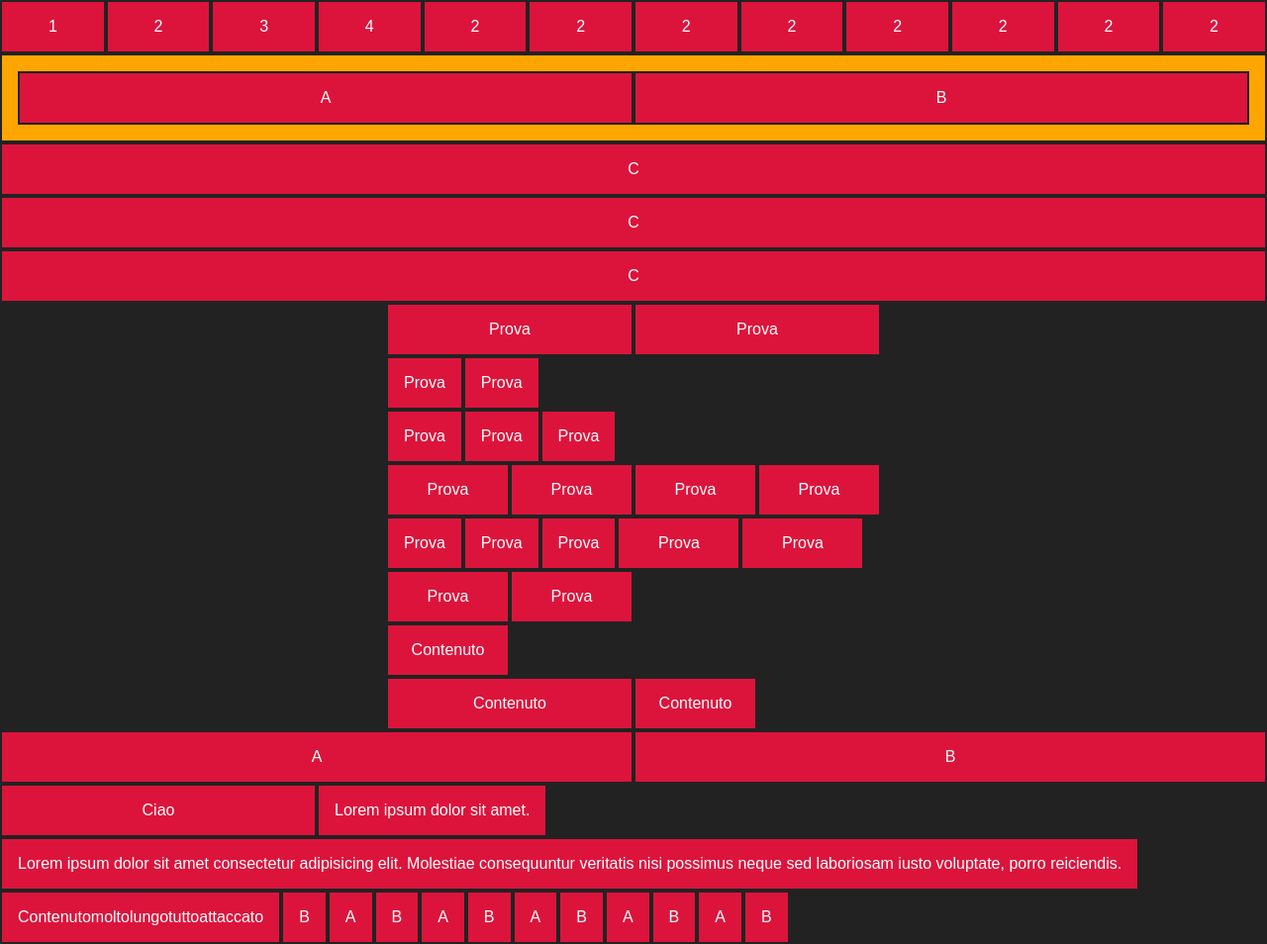
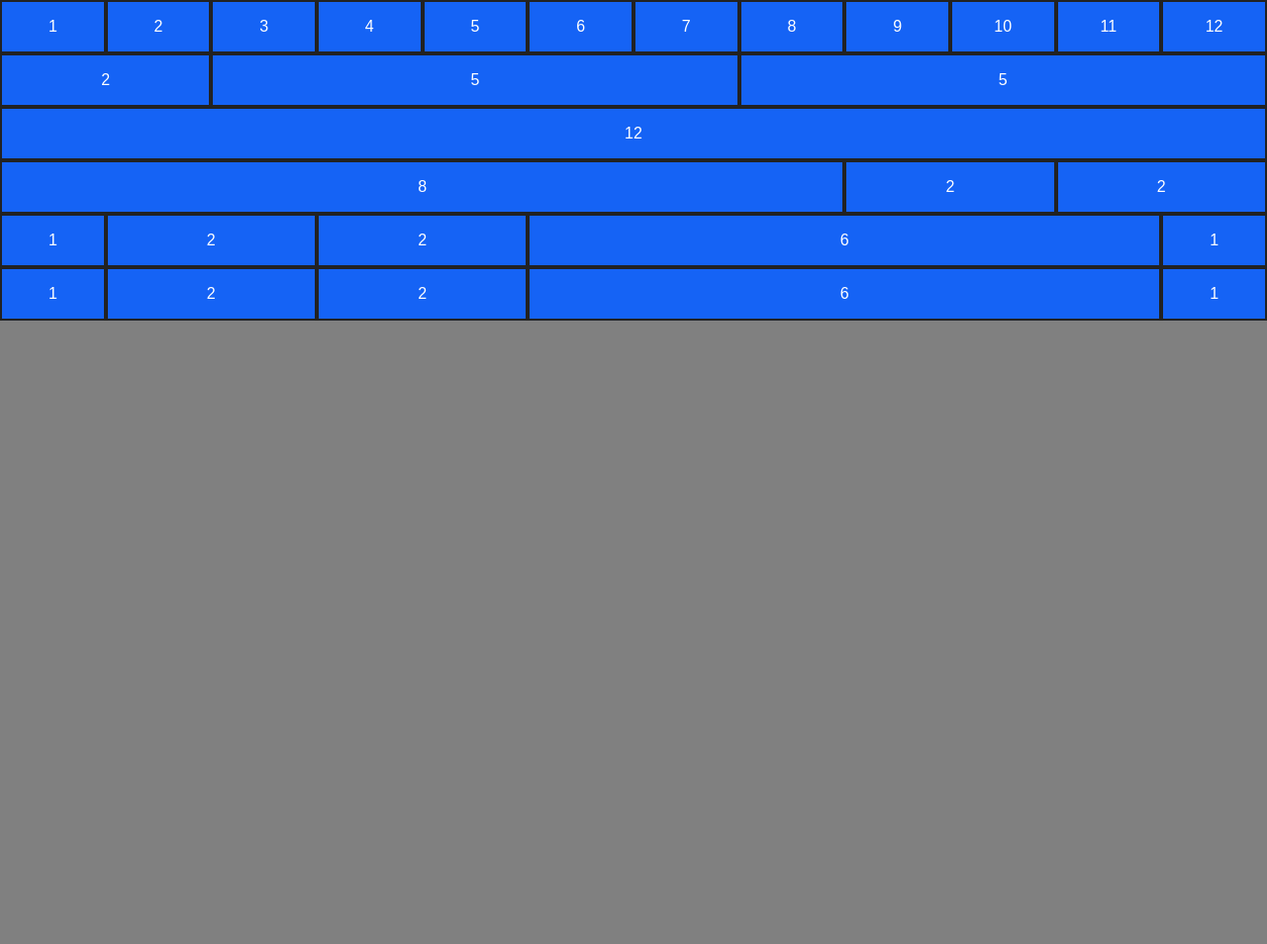
Before and after one commit to FilippoBonanno/html-css-12bool, a plain HTML site: page index.html in a window 1280 px wide. Shown: the whole page at 99% size. After the commit the page ends 800 px from the top, so only its background shows below. Drawn offline with Linux system fonts and the light colour scheme.

Commit message:
1 conteiner

```diff
--- a/css/style.css
+++ b/css/style.css
@@ -1,12 +1,12 @@
 body {
-	background: #222;
+	background: gray;
 	color: white;
 	font-family: sans-serif;
 }
 
 .box {
 	padding: 1rem;
-	background: crimson;
+	background: rgb(21, 99, 245);
 	text-align: center;
 	height: 100%;
 	border: solid 2px #222;
@@ -14,8 +14,8 @@ body {
 
 .box-orange {
 	padding: 1rem;
-	background: orange;
+	background: yellow;
 	text-align: center;
-	border: solid 2px #222;
+	border: solid 2px yellow;
 	height: 100%;
 }
--- a/index.html
+++ b/index.html
@@ -27,201 +27,94 @@
 				<div class="box">4</div>
 			</div>
 			<div class="col-xs-1 ">
+				<div class="box">5</div>
+			</div>
+			<div class="col-xs-1 ">
+				<div class="box">6</div>
+			</div>
+			<div class="col-xs-1 ">
+				<div class="box">7</div>
+			</div>
+			<div class="col-xs-1 ">
+				<div class="box">8</div>
+			</div>
+			<div class="col-xs-1 ">
+				<div class="box">9</div>
+			</div>
+			<div class="col-xs-1 ">
+				<div class="box">10</div>
+			</div>
+			<div class="col-xs-1 ">
+				<div class="box">11</div>
+			</div>
+			<div class="col-xs-1 ">
+				<div class="box">12</div>
+			</div>
+		</div>
+		<div class="row">
+			<div class="col-xs-2 ">
 				<div class="box">2</div>
 			</div>
-			<div class="col-xs-1 ">
+			<div class="col-xs-5 ">
+				<div class="box">5</div>
+			</div>
+			<div class="col-xs-5 ">
+				<div class="box">5</div>
+			</div>
+		</div>
+		<div class="row">
+			<div class="col-xs-12 ">
+				<div class="box">12</div>
+			</div>
+		</div>
+		<div class="row">
+			<div class="col-xs-8 ">
+				<div class="box">8</div>
+			</div>
+			<div class="col-xs-2 ">
 				<div class="box">2</div>
 			</div>
-			<div class="col-xs-1 ">
-				<div class="box">2</div>
-			</div>
-			<div class="col-xs-1 ">
-				<div class="box">2</div>
-			</div>
-			<div class="col-xs-1 ">
-				<div class="box">2</div>
-			</div>
-			<div class="col-xs-1 ">
-				<div class="box">2</div>
-			</div>
-			<div class="col-xs-1 ">
-				<div class="box">2</div>
-			</div>
-			<div class="col-xs-1 ">
+			<div class="col-xs-2 ">
 				<div class="box">2</div>
 			</div>
 		</div>
 		<div class="row">
-			<div class="col-xs-12 col-md-3">
-				<div class="box-orange">
-					<div class="row">
-						<div class="col-xs-6">
-							<div class="box">A</div>
-						</div>
-						<div class="col-xs-6">
-							<div class="box">B</div>
-						</div>
-					</div>
-				</div>
+			<div class="col-xs-1 ">
+				<div class="box">1</div>
 			</div>
-			<div class="col-xs-12 col-md-3">
-				<div class="box">C</div>
+			<div class="col-xs-2 ">
+				<div class="box">2</div>
 			</div>
-			<div class="col-xs-12 col-md-3">
-				<div class="box">C</div>
+			<div class="col-xs-2 ">
+				<div class="box">2</div>
 			</div>
-			<div class="col-xs-12 col-md-3">
-				<div class="box">C</div>
+			<div class="col-xs-6 ">
+				<div class="box">6</div>
+			</div>
+			<div class="col-xs-1 ">
+				<div class="box">1</div>
+			</div>
+		</div>
+		<div class="row">
+			<div class="col-xs-1 ">
+				<div class="box">1</div>
+			</div>
+			<div class="col-xs-2 ">
+				<div class="box">2</div>
+			</div>
+			<div class="col-xs-2 ">
+				<div class="box">2</div>
+			</div>
+			<div class="col-xs-6 ">
+				<div class="box">6</div>
+			</div>
+			<div class="col-xs-1 ">
+				<div class="box">1</div>
 			</div>
 		</div>
 	</div>
 
 
-	<div class="container">
-		<div class="row">
-			<div class="col-xs-6">
-				<div class="box">Prova</div>
-			</div>
-			<div class="col-xs-6">
-				<div class="box">Prova</div>
-			</div>
-		</div>
-		<div class="row">
-			<div class="col-4">
-				<div class="box">Prova</div>
-			</div>
-			<div class="col-8">
-				<div class="box">Prova</div>
-			</div>
-		</div>
-		<div class="row">
-			<div class="col-4">
-				<div class="box">Prova</div>
-			</div>
-			<div class="col-4">
-				<div class="box">Prova</div>
-			</div>
-			<div class="col-4">
-				<div class="box">Prova</div>
-			</div>
-		</div>
-		<div class="row">
-			<div class="col-xs-3">
-				<div class="box">Prova</div>
-			</div>
-			<div class="col-xs-3">
-				<div class="box">Prova</div>
-			</div>
-			<div class="col-xs-3">
-				<div class="box">Prova</div>
-			</div>
-			<div class="col-xs-3">
-				<div class="box">Prova</div>
-			</div>
-		</div>
-		<div class="row">
-			<div class="col-4">
-				<div class="box">Prova</div>
-			</div>
-			<div class="col-4">
-				<div class="box">Prova</div>
-			</div>
-			<div class="col-4">
-				<div class="box">Prova</div>
-			</div>
-			<div class="col-xs-3">
-				<div class="box">Prova</div>
-			</div>
-			<div class="col-xs-3">
-				<div class="box">Prova</div>
-			</div>
-			<div class="col-xs-3">
-				<div class="box">Prova</div>
-			</div>
-			<div class="col-xs-3">
-				<div class="box">Prova</div>
-			</div>
-		</div>
-		<div class="row">
-			<div class="col-xs-3 col-offset-9">
-				<div class="box">Contenuto</div>
-			</div>
-		</div>
-		<div class="row">
-			<div class="col-xs-6 col-offset-3">
-				<div class="box">Contenuto</div>
-			</div>
-			<div class="col-xs-3 col-offset-3">
-				<div class="box">Contenuto</div>
-			</div>
-		</div>
-	</div>
-
-	<div class="container-fluid">
-		<div class="row">
-			<div class="col-xs-6">
-				<div class="box">A</div>
-			</div>
-			<div class="col-xs-6">
-				<div class="box">B</div>
-			</div>
-		</div>
-	</div>
-
-	<div class="container-fluid">
-		<div class="row">
-			<div class="col-xs-3">
-				<div class="box">Ciao</div>
-			</div>
-			<div class="col">
-				<div class="box">Lorem ipsum dolor sit amet.</div>
-			</div>
-			<div class="col">
-				<div class="box">Lorem ipsum dolor sit amet consectetur adipisicing elit. Molestiae consequuntur veritatis nisi possimus neque sed laboriosam iusto voluptate, porro reiciendis.</div>
-			</div>
-		</div>
-	</div>
-
-	<div class="container-fluid">
-		<div class="row">
-			<div class="col-1">
-				<div class="box">Contenutomoltolungotuttoattaccato</div>
-			</div>
-			<div class="col-1">
-				<div class="box">B</div>
-			</div>
-			<div class="col-1">
-				<div class="box">A</div>
-			</div>
-			<div class="col-1">
-				<div class="box">B</div>
-			</div>
-			<div class="col-1">
-				<div class="box">A</div>
-			</div>
-			<div class="col-1">
-				<div class="box">B</div>
-			</div>
-			<div class="col-1">
-				<div class="box">A</div>
-			</div>
-			<div class="col-1">
-				<div class="box">B</div>
-			</div>
-			<div class="col-1">
-				<div class="box">A</div>
-			</div>
-			<div class="col-1">
-				<div class="box">B</div>
-			</div>
-			<div class="col-1">
-				<div class="box">A</div>
-			</div>
-			<div class="col-1">
-				<div class="box">B</div>
-			</div>
-		</div>
-	</div>
 
 </body>
 
```
